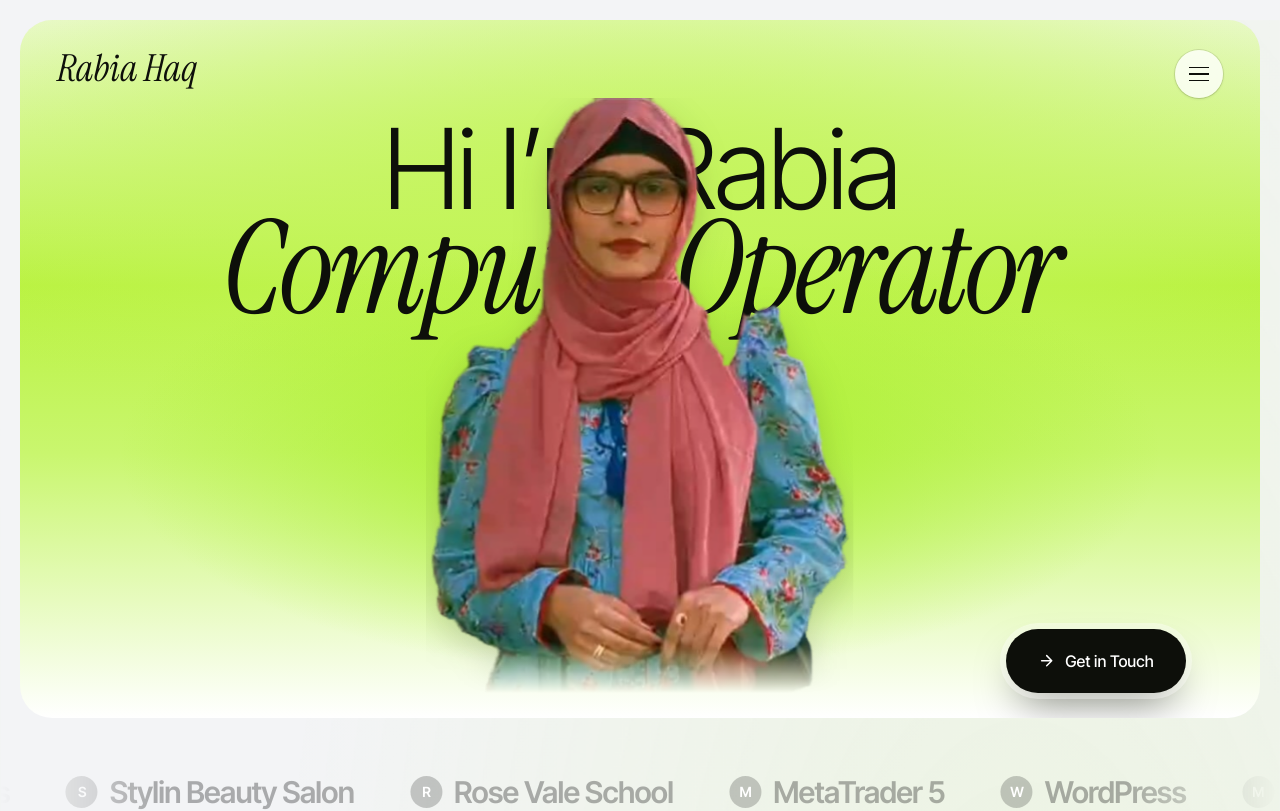
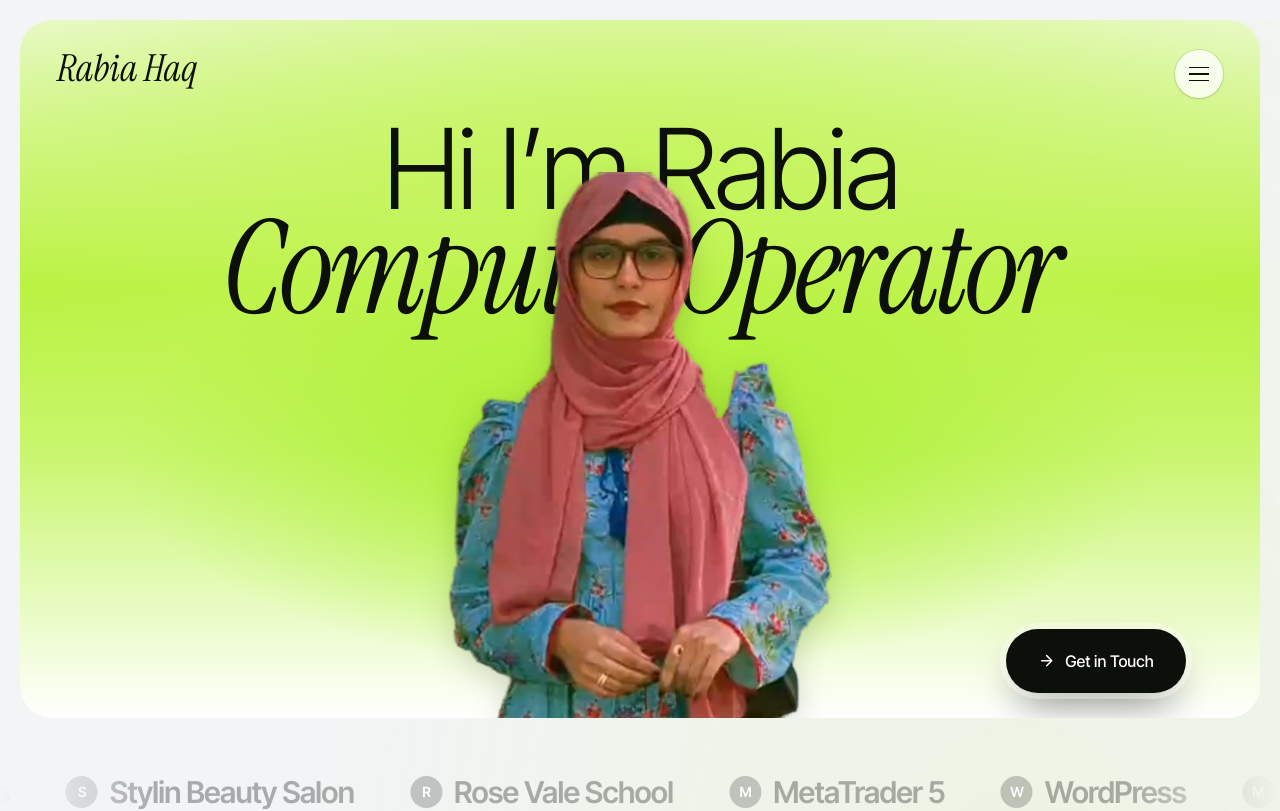
Before and after one commit to waqasulhaqqureshi/rabiaqureshi, a React (Vite) app: page / in a window 1280 px wide. Shown: the top 811 px of the page. Built offline with nearby package versions, Linux system fonts and the light colour scheme.

Commit message:
Shrink hero portrait and align bottom with hero card
Co-authored-by: arena-agent <297053741+arena-agent@users.noreply.github.com>

```diff
--- a/src/index.css
+++ b/src/index.css
@@ -78,22 +78,20 @@ body {
   font-size: clamp(2rem, 10.5cqw, 10rem);
 }
 
-/* The cut-out is slightly smaller than the 16:9 frame: 48cqw = 85% of its height. */
+/* Smaller cut-out, with its bottom edge flush against the bottom of the 16:9 card. */
 .hero-portrait-wrap {
   position: absolute;
   left: 50%;
-  bottom: 2cqw;
+  bottom: 0;
   z-index: 10;
   transform: translateX(-50%);
 }
 .hero-portrait {
   width: auto;
-  height: 48cqw;
+  height: 44cqw;
   max-width: none;
-  max-height: 86%;
-  filter: drop-shadow(0 1.1cqw 1.4cqw rgba(20, 35, 8, 0.18));
-  -webkit-mask-image: linear-gradient(to bottom, #000 0%, #000 92%, transparent 100%);
-  mask-image: linear-gradient(to bottom, #000 0%, #000 92%, transparent 100%);
+  max-height: 79%;
+  filter: drop-shadow(0 0.8cqw 1.2cqw rgba(20, 35, 8, 0.18));
 }
 
 .hero-availability {
```
